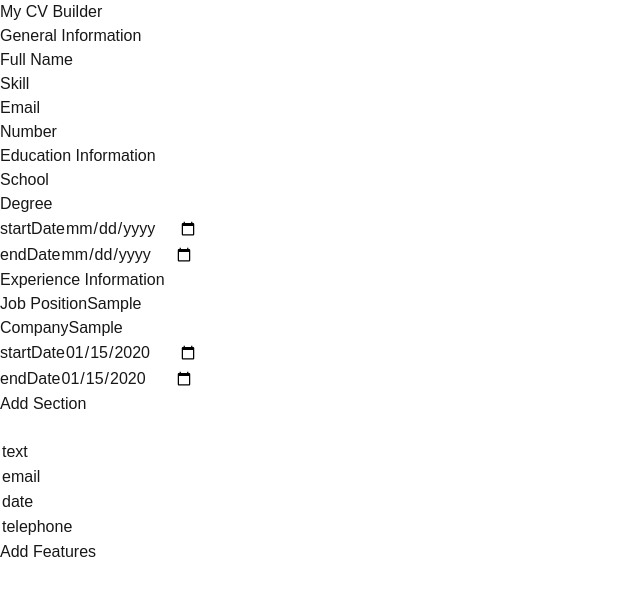
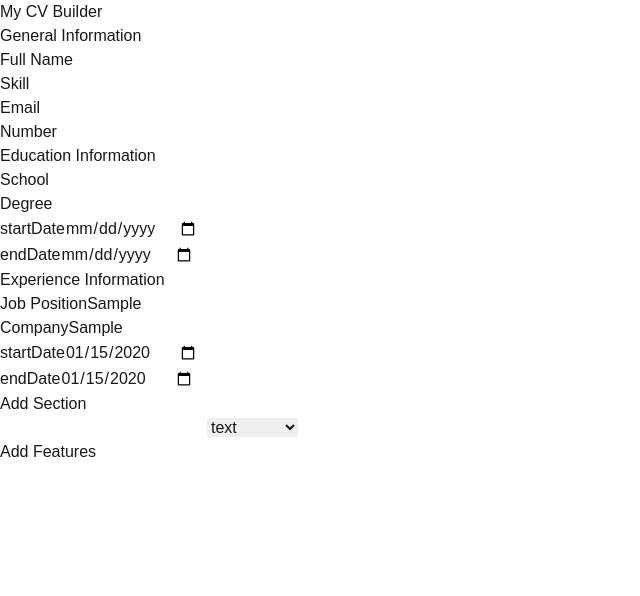
Before and after one commit to WillMay09/react-cv-project, a Next.js app: page / in a window 1280 px wide. Both pictures are taken after typing "Sample", "Sample", "2020-01-15", "2020-01-15" into the empty fields and a click on the button "Add Section". Shown: the top 596 px of the page, without its empty margins (0-640 px from the left). Built offline with nearby package versions, Linux system fonts and the light colour scheme.

Commit message:
updates made to featureModal

```diff
--- a/src/components/editSection.jsx
+++ b/src/components/editSection.jsx
@@ -1,11 +1,12 @@
 "use client"
-
+import {useState} from 'react'
 export default function EditComponent({
   title,
   features,
   sectionData,
   setSectionData,
 }) {
+
   const handleUpdate = (userInput, fieldName) => {
     const newData = { Title: fieldName, Value: userInput };
 
--- a/src/components/editSectionWithCustomization.jsx
+++ b/src/components/editSectionWithCustomization.jsx
@@ -1,4 +1,5 @@
 "use client";
+import {useState} from 'react'
 import FeatureModal from "../components/featureModal";
 export default function EditComponentWithCustomization({
   title,
@@ -6,19 +7,35 @@ export default function EditComponentWithCustomization({
   sectionData,
   setSectionData,
 }) {
-  const handleChange = (targetValue, featureTitle) => {
-    const newData = { Title: featureTitle, Value: targetValue };
 
-    setSectionData({ ...sectionData, newData });
+  const [addedFields, setAddedFields] = useState(features)
+  const handleNewField = (targetValue, featureTitle) => {
+    const newField = {Title: `Field ${addedFields.length+1}`, Type: "text"};
+    setAddedFields([...addedFields, newField]);
   };
+
+  //indexToDelete is provided by the onChange handle by the jsx element
+  const handleDeleteField = (indexToDelete) => {
+
+    setAddedFields(addedFields.filter((_,index) =>index !== indexToDelete));
+  }
+
+  //updates section data for a given field name when a user inputs something
+
+  const handleChange = (userInput, fieldName) => {
+    const newData = { Title: fieldName, Value: userInput };
+
+    setSectionData({ ...sectionData, newData});
+
+  }
   return (
     <>
       <div className="text-gray-400 bg-gray-950 rounded-[1rem] px-3">
         <h2 className="text-teal-300 text-center pb-1 pt-4 ">{title}</h2>
         <ul className="flex flex-col gap-4 p-4">
           {/* implicit return with () rather than {} */}
-          {features.map((feature) => (
-            <li key={feature.Title}>
+          {addedFields.map((feature, index) => (
+            <li key={`${feature.Name}-${index}`}>
               <label className="text-sm">{feature.Title}</label>
               <input
                 type={feature.Type}
@@ -31,7 +48,7 @@ export default function EditComponentWithCustomization({
           ))}
         </ul>
         {/* Modal can be opened with a button */}
-        <FeatureModal features={features} />
+        <FeatureModal addFeatures={addedFields} setAddedFeatures={setAddedFields} />
       </div>
     </>
   );
--- a/src/components/featureModal.jsx
+++ b/src/components/featureModal.jsx
@@ -1,33 +1,35 @@
 "use client";
 import { useState } from "react";
-export default function FeatureModal({ features }) {
+export default function FeatureModal({ addFeatures, setAddedFeatures }) {
   const [showModal, setShowModal] = useState(false);
   const [userInput, setUserInput] = useState("");
-  const [userInputType, setUserInputType] = useState("");
+  const [userInputType, setUserInputType] = useState("text");
 
   //handle change functions, need to add to the new features.
   const handleUpdate = () => {
     const newInputValue = userInput.trim();
     //edge case
-    if (newInputValue == "") {
+    if (newInputValue === "") {
       return;
     }
-    if (userInputType == "") {
+    if (userInputType === "") {
       return;
     }
     const newField = {
-      Title: userInput,
+      Title: newInputValue,
       Type: userInputType,
     };
 
     //add new field to features array
-    features.push(newField);
+    setAddedFeatures(...addFeatures, newField)
 
     //reset hooks
+
+    setUserInput("");
+    setUserInputType("text");
     setShowModal(false);
-    setUserInput("");
-    setUserInputType("");
   };
+  //conditional render
   return (
     <>
       <div className="flex justify-center">
@@ -39,28 +41,32 @@ export default function FeatureModal({ features }) {
         </button>
       </div>
       {showModal ? (
-        <div className="bg-white w-full h-full rounded-[1rem] bg-opacity-50">
-          <div className="fixed right-[50] bottom-[50]  border-gray-600 border-black border-2 rounded-[1rem]">
+        <div className="fixed left-0 top-0 w-full h-full bg-white flex justify-center items-center bg-opacity-80">
+          <div className="flex flex-col p-3 gap-2 bg-gray-600 border-black border-2 rounded-[1rem]">
             <input
               value={userInput}
+              className="rounded border-black border-2"
               onChange={(e) => setUserInput(e.target.value)}
             />
-            <selection
+            <select
               value={userInputType}
               onChange={(e) => setUserInputType(e.target.value)}
+              className="rounded border-black border-2"
             >
               <option value="text">text</option>
               <option value="email">email</option>
               <option value="date">date</option>
               <option value="tel">telephone</option>
-            </selection>
+            </select>
+            <div className='flex justify-center'>
+              <button
+                className="bg-slate-600 rounded-[1rem] text-md"
+                onClick={handleUpdate}
+              >
+                Add Features
+              </button>
+            </div>
           </div>
-          <button
-            className="bg-slate-600 rounded-[1rem] text-md"
-            onChange={() => handleUpdate()}
-          >
-            Add Features
-          </button>
         </div>
       ) : null}
     </>
```
